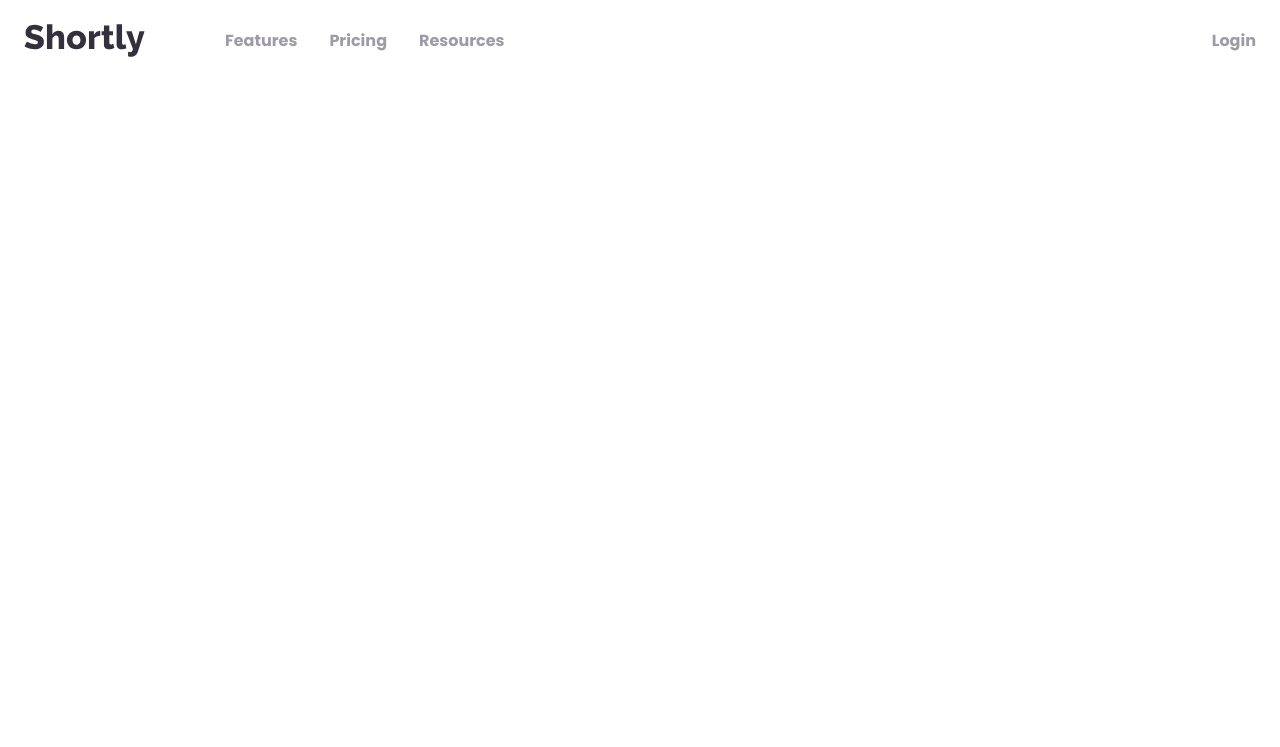
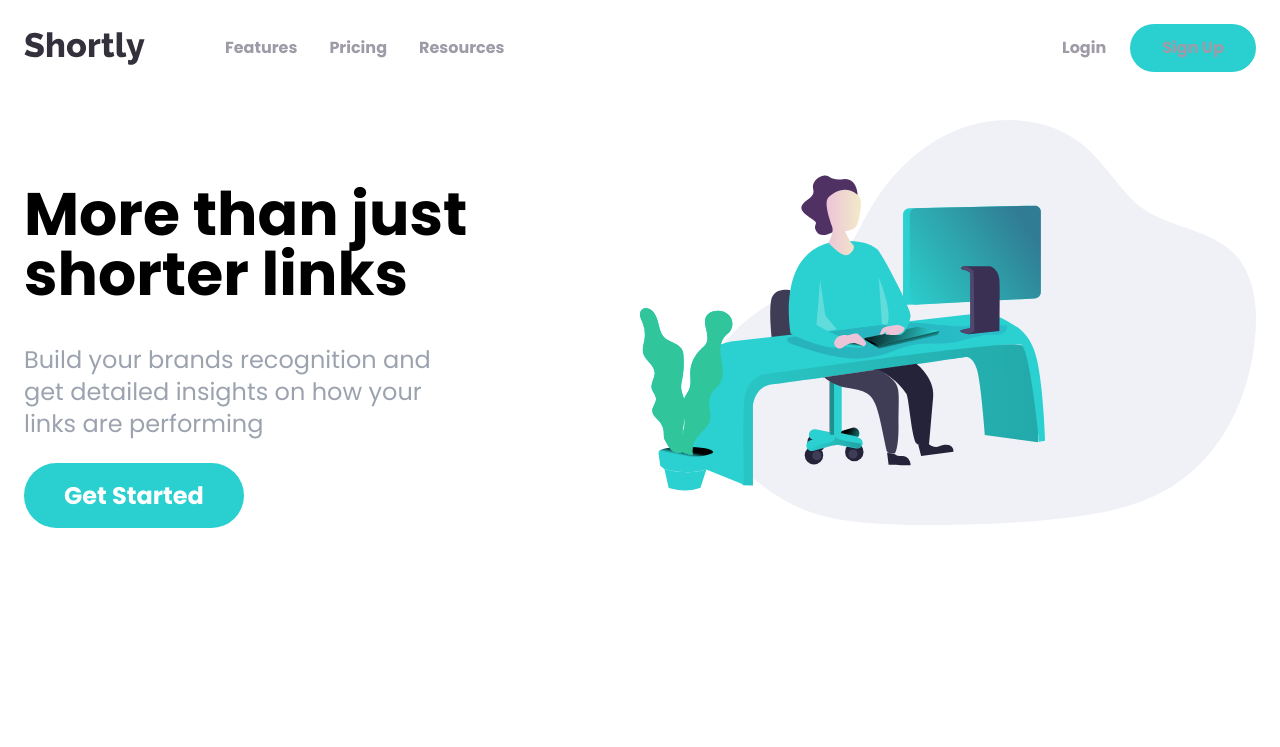
Before and after one commit to nayibor/simple-tailwind-website_projects, a website: page shortly/index.html in a window 1280 px wide. Drawn offline with Linux system fonts and the light colour scheme.

Commit message:
hero section worked on for shortly

```diff
--- a/shortly/index.html
+++ b/shortly/index.html
@@ -31,8 +31,37 @@
 	<!-- Right Button Menu -->
 	<div class="hidden items-center space-x-6 font-bold text-grayishViolet lg:flex">
 	  <div class="hover:text-veryDarkViolet">Login</div>
+	  <a class="px-8 py-3 font-bold bg-cyan rounded-full hover:opacity-70" href="">Sign Up</a>
+	</div>
+	<!-- @todo Hamburger Menu  -->
+
+      </div>
+      <!-- @todo Mobile Menu -->
+    </nav>
+    <!-- Hero Section -->
+    <section id="hero">
+      <!-- Hero Container -->
+      <div class="container flex flex-col-reverse mx-auto p-6 lg:flex-row">
+	<!--- Content Container -->
+	<div class="flex flex-col space-y-10 mb-44 lg:mt-16 lg:w-1/2 xl:mb-52">
+	  <h1 class="text-5xl font-bold text-center lg:text-6xl lg:max-w-md lg:text-left">
+	    More than just shorter links
+	  </h1>
+	  <p class="text-2xl text-center text-gray-400 lg:max-w-md lg:text-left">
+	    Build your brands recognition and get detailed insights on how your links are performing
+	  </p>
+	  <div class="mx-auto lg:mx-0">
+	    <a class="py-5 px-10 text-2xl font-bold text-white bg-cyan rounded-full lg:py-4 hover:opacity-70" href="#">
+	      Get Started
+	    </a>
+	  </div>
+	</div>
+	<!-- Image -->
+	<div class="mb-24 mx-auto md:w-180 lg:mb-0 lg:w-1/2">
+		<img alt="" src="images/illustration-working.svg" />
 	</div>
       </div>
-    </nav>
+    </section>
+
   </body>
 </html>
```
Also changed, not shown: shortly/css/style.css.
